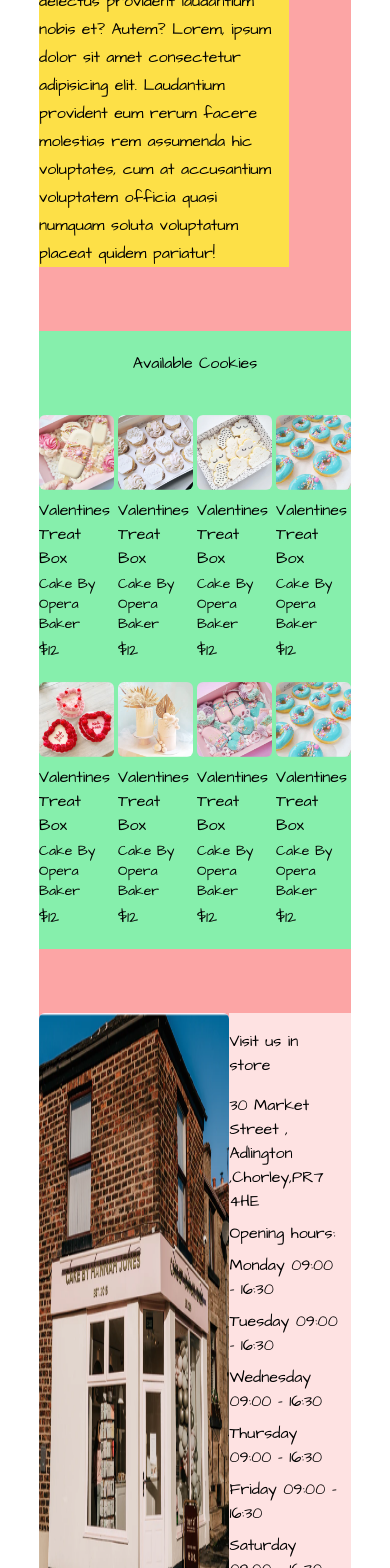
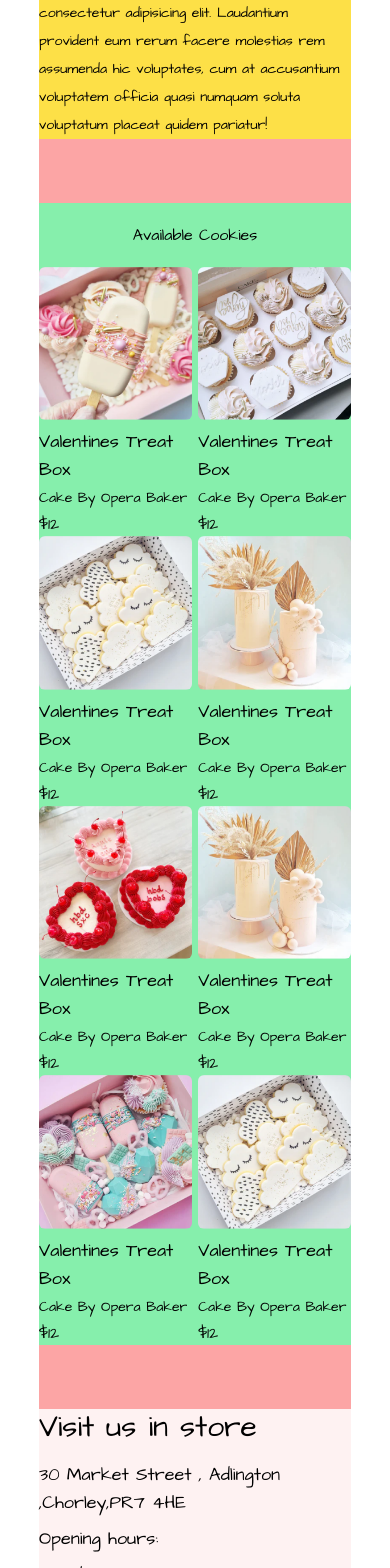
Before and after one commit to muratsimseekk/Cake-Shop, a React (Vite) app: page /cookies in a window 390 px wide. Shown: the part 432-2000 px from the top of the page. Built offline with nearby package versions, Linux system fonts and the light colour scheme; a web font is replaced by a local one.

Commit message:
Completes Cookies page's mobile responsive design

```diff
--- a/src/pages/Cookies.jsx
+++ b/src/pages/Cookies.jsx
@@ -14,11 +14,11 @@ function Cookies() {
   return (
     <div className="w-full flex justify-center items-center">
       <div className="w-4/5 bg-red-300 my-14 flex flex-col gap-16">
-        <div className="bg-yellow-300 flex flex-col gap-5 w-4/5">
-          <h2 className="2xl:text-4xl xl:text-3xl lg:text-3xl md:text-2xl">
+        <div className="bg-yellow-300 flex flex-col gap-5 md:w-4/5 lg:w-4/5 xl:w-4/5 2xl:w-4/5 w-full">
+          <h2 className="2xl:text-4xl xl:text-3xl lg:text-3xl md:text-2xl text-3xl">
             Cookies
           </h2>
-          <p className="leading-7 2xl:text-xl xl:text-lg lg:text-lg md:text-base">
+          <p className="leading-7 2xl:text-xl xl:text-lg lg:text-lg md:text-base text-sm">
             Lorem ipsum dolor sit amet consectetur adipisicing elit. Quam non,
             aut ipsam ab perspiciatis nihil, quae perferendis velit, consectetur
             maxime magnam commodi! Quasi repellendus delectus provident
@@ -34,103 +34,80 @@ function Cookies() {
               Available Cookies
             </p>
           </div>
-          <div className="flex justify-between flex-wrap gap-y-5 py-5">
-            <div className="w-[24%] flex flex-col gap-2">
+          <div className="flex md:flex md:flex-row md:gap-y-5 md:py-5 lg:flex lg:flex-row lg:gap-y-5 lg:py-5 xl:flex xl:flex-row xl:gap-y-5 xl:py-5 2xl:flex 2xl:flex-row 2xl:gap-y-5 2xl:py-5   justify-between flex-wrap">
+            <div className="md:w-[23%] lg:w-[23%] xl:w-[23%] 2xl:w-[23%] w-[49%] flex flex-col gap-2">
               <img className="w-full rounded-md" src={photo2} />
-              <div className="flex flex-col gap-1 md:text-center 2xl:text-start xl:text-start lg:text-start">
-                <h3 className="2xl:text-lg xl:text-lg lg:text-lg md:text-base ">
-                  Valentines Treat Box
-                </h3>
+              <div className="flex flex-col gap-1">
+                <h3 className="text-lg">Valentines Treat Box</h3>
                 <p className="text-sm">Cake By Opera Baker</p>
                 <p>$12</p>
               </div>
             </div>
-            <div className="w-[24%] flex flex-col gap-2 ">
+            <div className="md:w-[23%] lg:w-[23%] xl:w-[23%] 2xl:w-[23%] w-[49%] flex flex-col gap-2">
               <img className="w-full rounded-md" src={photo3} />
-              <div className="flex flex-col gap-1 md:text-center 2xl:text-start xl:text-start lg:text-start">
-                <h3 className="2xl:text-lg xl:text-lg lg:text-lg md:text-base">
-                  Valentines Treat Box
-                </h3>
+              <div className="flex flex-col gap-1">
+                <h3 className="text-lg">Valentines Treat Box</h3>
                 <p className="text-sm">Cake By Opera Baker</p>
                 <p>$12</p>
               </div>
             </div>
-            <div className="w-[24%] flex flex-col gap-2">
+            <div className="md:w-[23%] lg:w-[23%] xl:w-[23%] 2xl:w-[23%] w-[49%]  flex flex-col gap-2">
               <img className="w-full rounded-md" src={photo8} />
-              <div className="flex flex-col gap-1  md:text-center 2xl:text-start xl:text-start lg:text-start">
-                <h3 className="2xl:text-lg xl:text-lg lg:text-lg md:text-base">
-                  Valentines Treat Box
-                </h3>
+              <div className="flex flex-col gap-1">
+                <h3 className="text-lg">Valentines Treat Box</h3>
                 <p className="text-sm">Cake By Opera Baker</p>
                 <p>$12</p>
               </div>
             </div>
-            <div className="w-[24%] flex flex-col gap-2">
-              <img className="w-full rounded-md" src={photo4} />
-              <div className="flex flex-col gap-1 md:text-center 2xl:text-start xl:text-start lg:text-start">
-                <h3 className="2xl:text-lg xl:text-lg lg:text-lg md:text-base">
-                  Valentines Treat Box
-                </h3>
+            <div className="md:w-[23%] lg:w-[23%] xl:w-[23%] 2xl:w-[23%] w-[49%]  flex flex-col gap-2">
+              <img className="w-full rounded-md" src={photo6} />
+              <div className="flex flex-col gap-1">
+                <h3 className="text-lg">Valentines Treat Box</h3>
                 <p className="text-sm">Cake By Opera Baker</p>
                 <p>$12</p>
               </div>
             </div>
-            <div className="w-[24%] flex flex-col gap-2">
+            <div className="md:w-[23%] lg:w-[23%] xl:w-[23%] 2xl:w-[23%] w-[49%]  flex flex-col gap-2">
               <img className="w-full rounded-md" src={photo5} />
-              <div className="flex flex-col gap-1 md:text-center 2xl:text-start xl:text-start lg:text-start">
-                <h3 className="2xl:text-lg xl:text-lg lg:text-lg md:text-base">
-                  Valentines Treat Box
-                </h3>
+              <div className="flex flex-col gap-1">
+                <h3 className="text-lg">Valentines Treat Box</h3>
                 <p className="text-sm">Cake By Opera Baker</p>
                 <p>$12</p>
               </div>
             </div>
-            <div className="w-[24%] flex flex-col gap-2">
+            <div className="md:w-[23%] lg:w-[23%] xl:w-[23%] 2xl:w-[23%] w-[49%]  flex flex-col gap-2">
               <img className="w-full rounded-md" src={photo6} />
-              <div className="flex flex-col gap-1 md:text-center 2xl:text-start xl:text-start lg:text-start">
-                <h3 className="2xl:text-lg xl:text-lg lg:text-lg md:text-base">
-                  Valentines Treat Box
-                </h3>
+              <div className="flex flex-col gap-1">
+                <h3 className="text-lg">Valentines Treat Box</h3>
                 <p className="text-sm">Cake By Opera Baker</p>
                 <p>$12</p>
               </div>
             </div>
-            <div className="w-[24%] flex flex-col gap-2">
+            <div className="md:w-[23%] lg:w-[23%] xl:w-[23%] 2xl:w-[23%] w-[49%]  flex flex-col gap-2">
               <img className="w-full rounded-md" src={photo7} />
-              <div className="flex flex-col gap-1 md:text-center 2xl:text-start xl:text-start lg:text-start">
-                <h3 className="2xl:text-lg xl:text-lg lg:text-lg md:text-base">
-                  Valentines Treat Box
-                </h3>
+              <div className="flex flex-col gap-1">
+                <h3 className="text-lg">Valentines Treat Box</h3>
                 <p className="text-sm">Cake By Opera Baker</p>
                 <p>$12</p>
               </div>
             </div>
-            <div className="w-[24%] flex flex-col gap-2">
-              <img className="w-full rounded-md" src={photo4} />
-              <div className="flex flex-col gap-1 md:text-center 2xl:text-start xl:text-start lg:text-start">
-                <h3 className="2xl:text-lg xl:text-lg lg:text-lg md:text-base">
-                  Valentines Treat Box
-                </h3>
+            <div className="md:w-[23%] lg:w-[23%] xl:w-[23%] 2xl:w-[23%] w-[49%]  flex flex-col gap-2">
+              <img className="w-full rounded-md" src={photo8} />
+              <div className="flex flex-col gap-1">
+                <h3 className="text-lg">Valentines Treat Box</h3>
                 <p className="text-sm">Cake By Opera Baker</p>
                 <p>$12</p>
               </div>
             </div>
           </div>
         </div>
-        <div className="flex w-full justify-end text">
-          <div className="2xl:w-2/5 xl:w-2/5 lg:w-2/5 md:w-[45%] flex justify-end">
-            <img
-              className="w-full bg-fuchsia-100 h-full rounded-md"
-              src={store}
-              alt=""
-            />
-          </div>
-          <div className="2xl:w-3/5 xl:w-3/5 lg:w-3/5 md:w-[55%] bg-red-100 py-4 flex justify-between items-center ">
-            <div className=" w-[90%] 2xl:pl-20 xl:pl-20 lg:pl-20 md:pl-10 flex flex-col gap-4 items-start">
-              <h2 className="2xl:text-5xl xl:text-3xl lg:text-3xl md:text-xl">
+        <div className="bg-red-50 flex flex-col gap-8 w-full md:flex md:justify-end md:text-end lg:flex lg:justify-end lg:text-end xl:flex xl:justify-end xl:text-end 2xl:flex 2xl:justify-end 2xl:text-end">
+          <div className="2xl:w-3/5 xl:w-3/5 lg:w-3/5 md:w-[55%] w-full flex flex-col md:flex md:flex-row md:justify-between md:items-center lg:flex lg:flex-row lg:justify-between lg:items-center xl:flex xl:flex-row xl:justify-between xl:items-center 2xl:flex 2xl:flex-row 2xl:justify-between 2xl:items-center ">
+            <div className=" md:w-[90%] md:px-10 lg:w-[90%] lg:px-10 xl:w-[90%] xl:px-10 2xl:w-[90%] 2xl:px-10 flex flex-col gap-4 md:items-end lg:items-end xl:items-end 2xl:items-end">
+              <h2 className="2xl:text-5xl xl:text-4xl lg:text-3xl md:text-2xl text-3xl">
                 Visit us in store
               </h2>
-              <div className="flex 2xl:text-lg xl:text-lg lg:text-lg md:text-base flex-col gap-2">
+              <div className="flex text-lg flex-col gap-2 md:text-base">
                 <p>30 Market Street , Adlington ,Chorley,PR7 4HE</p>
                 <p>Opening hours:</p>
                 <p>Monday 09:00 - 16:30</p>
@@ -140,10 +117,13 @@ function Cookies() {
                 <p>Friday 09:00 - 16:30</p>
                 <p>Saturday 09:00 - 16:30</p>
               </div>
-              <button className="border 2xl:text-lg xl:text-lg lg:text-lg md:text-sm 2xl:w-1/3 xl:w-1/3 lg:w-1/3 md:w-[45%] py-1 rounded-md shadow">
+              <button className="border 2xl:text-lg xl:text-lg lg:text-lg md:text-base 2xl:w-1/3 xl:w-1/3 lg:w-1/3 md:w-[45%] w-1/2 py-1.5 rounded-md shadow">
                 Directions
               </button>
             </div>
+          </div>
+          <div className="2xl:w-2/5 xl:w-2/5 lg:w-2/5 md:w-[45%] flex justify-end">
+            <img className="w-full h-full" src={store} alt="" />
           </div>
         </div>
       </div>
```
